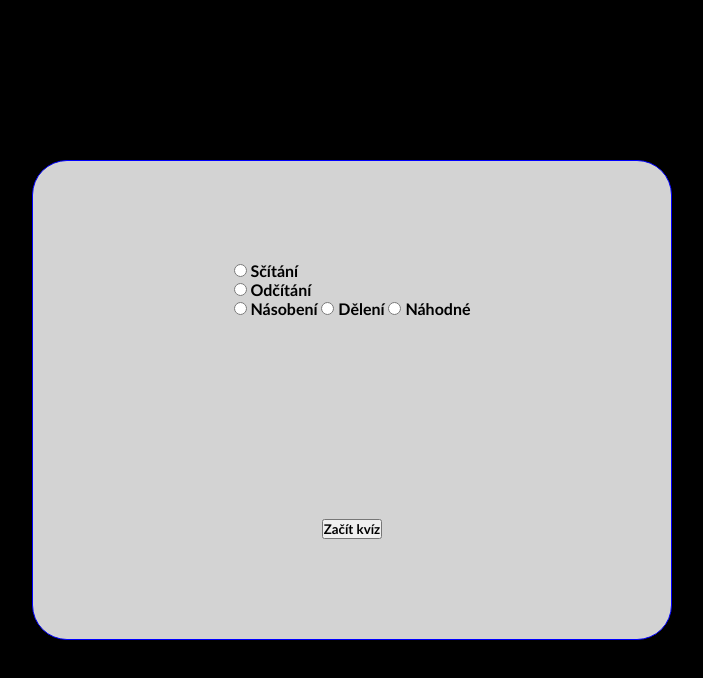
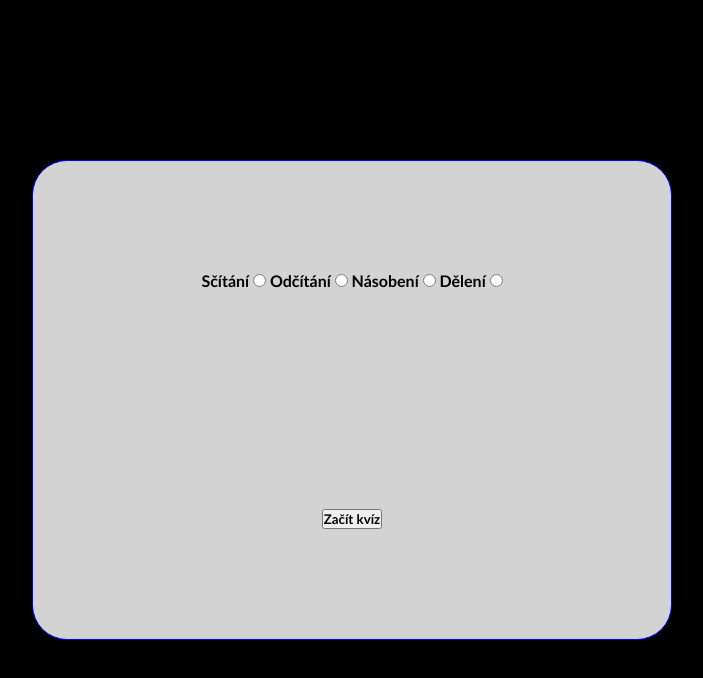
Before and after one commit to BAGRICEK/rocnikovka2, a plain HTML site: page index.html in a window 1280 px wide. Shown: the whole page, without its empty margins (288-991 px from the left). Drawn offline with Linux system fonts and the light colour scheme.

Commit message:
Update index.html

```diff
--- a/index.html
+++ b/index.html
@@ -12,18 +12,24 @@
     <main>
         <!-- Celkové okno  -->
         <div class="okno">
-<form id="form_vyber">
-  <input type="radio" id="scitani" name="scitani">
-  <label for="scitani">Sčítání</label><br>
-  <input type="radio" id="odcitani" name="odcitani">
-  <label for="odcitani">Odčítání</label><br>
-  <input type="radio" id="nasobeni" name="nasobeni">
-  <label for="nasobeni">Násobení</label>
-  <input type="radio" id="deleni" name="deleni">
-  <label for="deleni">Dělení</label>
-  <input type="radio" id="nahodne" name="nahodne">
-  <label for="nahodne">Náhodné</label>
-</form>
+            <form id="form_vyber">
+                <label class="container">Sčítání
+                    <input type="radio" name="radio"  id="scitani">
+                    <span class="check"></span>
+                  </label>
+                  <label class="container">Odčítání
+                    <input type="radio" name="radio"  id="odcitani">
+                    <span class="check"></span>
+                  </label>
+                  <label class="container">Násobení
+                    <input type="radio" name="radio"  id="nasobeni">
+                    <span class="check"></span>
+                  </label>
+                  <label class="container">Dělení
+                    <input type="radio" name="radio"  id="deleni">
+                    <span class="check"></span>
+                  </label>
+              </form>
                 <button  id="btn">Začít kvíz</button>
             <!-- Zobrazení správných a špatných 0 a 1  -->
             <div class="detaily" id="detaily">
@@ -36,7 +42,7 @@
             <div class="priklad" id="priklad">
                 <h1 id="zobrazeni_prikladu"> <span id="priklad1"></span>
                 <br>
-                <span id="priklad2"></span>
+                <span id="priklad2">+</span>
                 <br>
                 <span id="vysledek"></span>
                 </h1>
```
